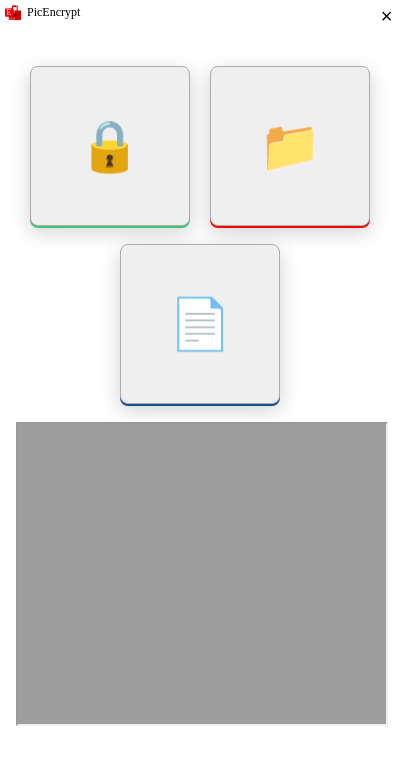
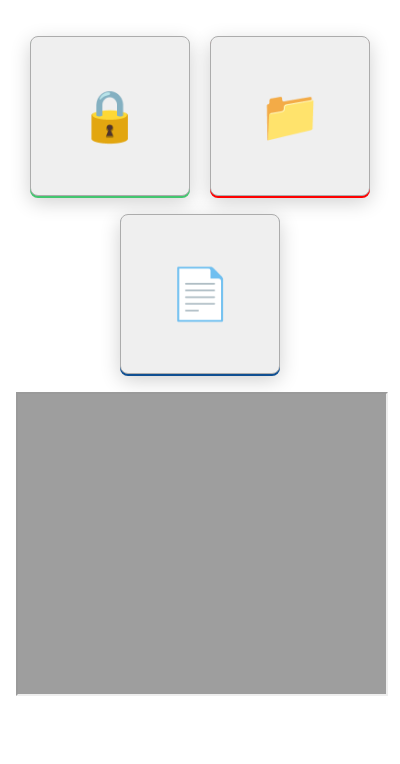
Before and after one commit to picencrypt/PicEncrypt, an Electron app: page app.html in a window 400 px wide. Drawn offline with Linux system fonts and the light colour scheme.

Commit message:
Support compile

```diff
--- a/app.html
+++ b/app.html
@@ -570,7 +570,7 @@ width:30px;}
     left: 5px;}
     div.embed {
     position: fixed;
-    top: 30px;
+    top: 0px;
     left: 0px;
 height:100%;
 width:100%;}
@@ -582,9 +582,7 @@ width:100%;}
 <div style="padding:0 0px;text-align:center";>
    <div class="pathlink"style="-webkit-app-region:drag;height:30px;text-color:none;position:fixed;top:0px;right:40px;width:75%;"></div>
    <div class="pathlink"style="-webkit-app-region:drag;position:fixed;top:5px;left:27px;">PicEncrypt</div>
-   <div class="fixedShimamura" ondragstart='return false'>
-  <img src="picencrypt.svg" style="width:16px;"> </div>
-  <div class="fixedKoito"><button onclick="window.close();" style="width:33px;font-size:20px;border:0px;">×</button></div>
+
   <div class="embed">
     <iframe src="main.html" frameborder=none style="height:100%;width:100%;"></iframe></div>
     <style>
--- a/main.js
+++ b/main.js
@@ -6,8 +6,7 @@ const createWindow = () => {
     height: 800,
     icon:'./build/icons/default.png',
     title:"PicEncrypt",
-    frame: false,
-resizable: false,
+icon: './icon/favicon.ico',
   })
 
   win.loadFile('app.html')
```
Also changed, not shown: package.json (+21 -10 lines), 2 other files.
